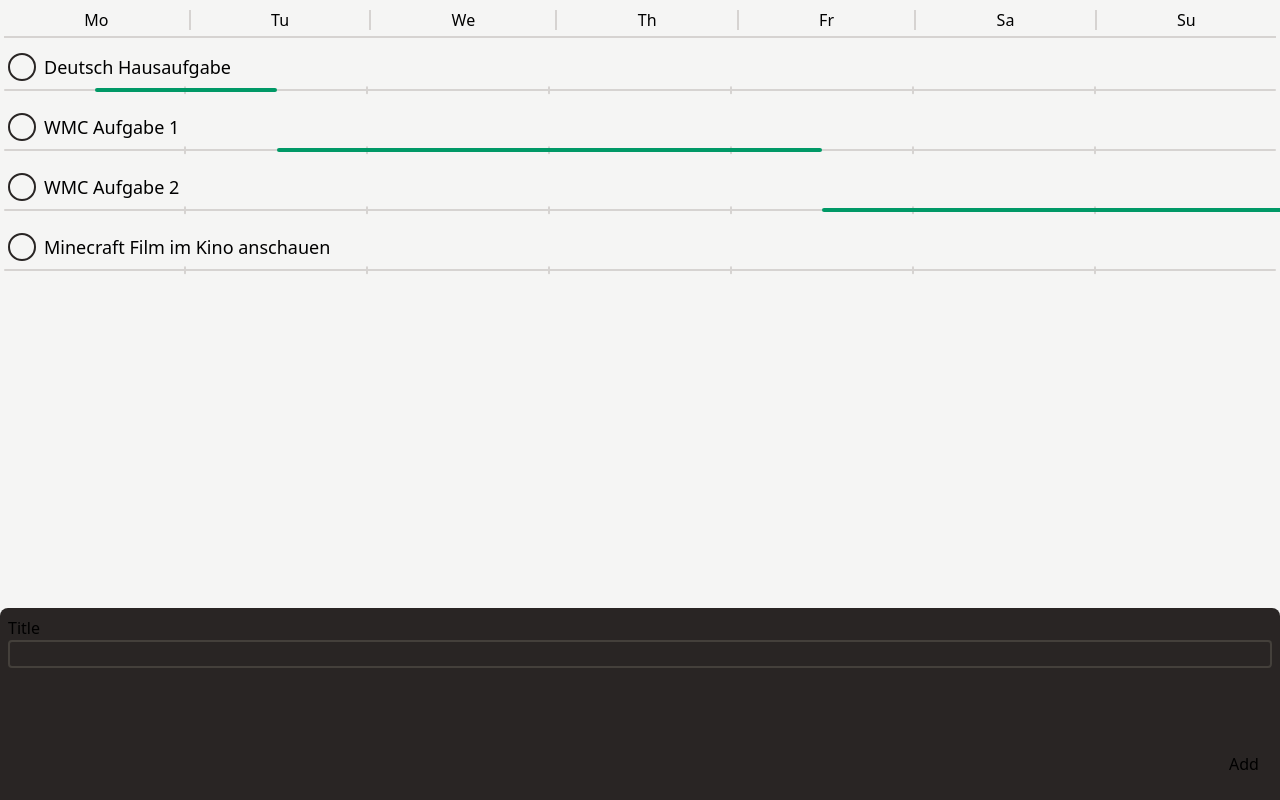
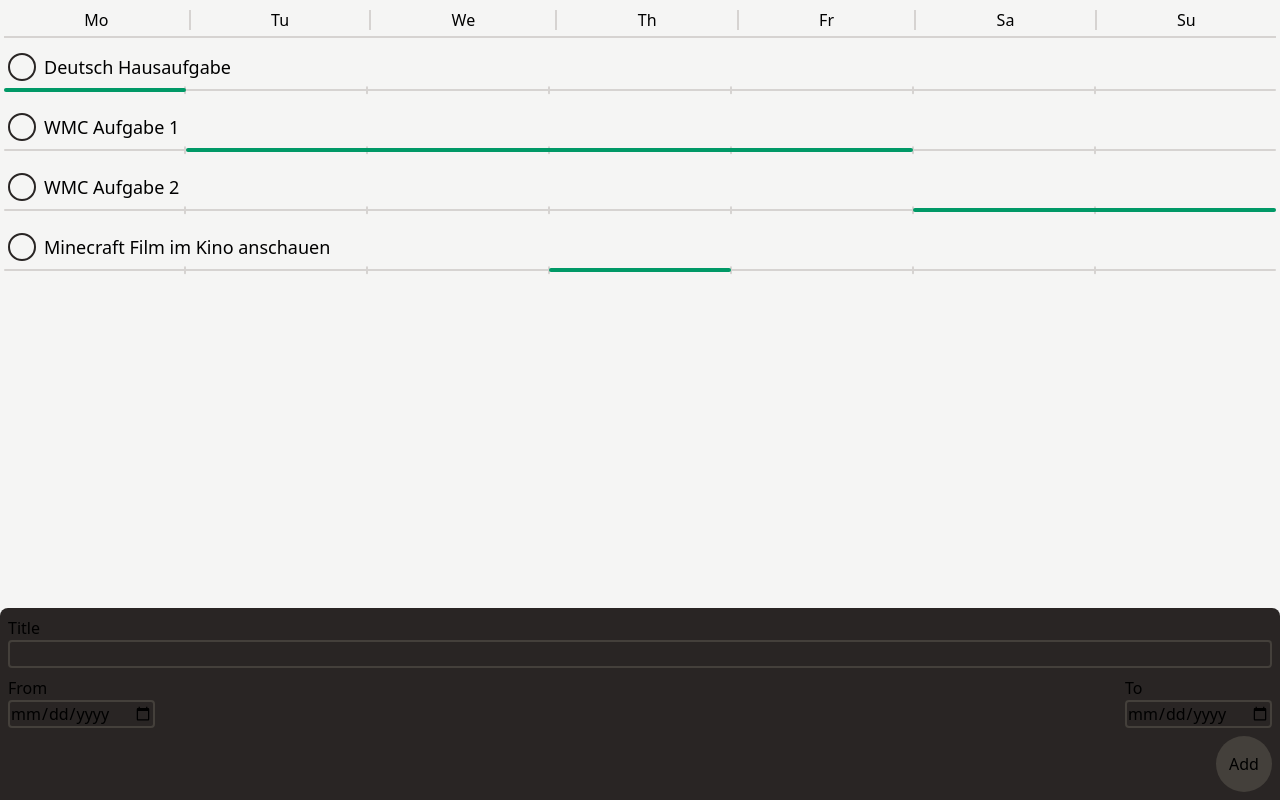
Before and after one commit to ToBinio/task-line, a Nuxt app: page / in a window 1280 px wide. Both pictures are taken after a click on the button "New". Built offline with nearby package versions, Linux system fonts and the light colour scheme.

Commit message:
add date select to NewTodo

```diff
--- a/components/NewTodo.vue
+++ b/components/NewTodo.vue
@@ -1,19 +1,27 @@
 <script setup lang="ts">
 let isOpen = ref(false);
+
 let title = ref("");
+let from = ref("");
+let to = ref("");
 
 let todoStore = useTodoStore();
 
+function isValid(): boolean {
+    return title.value !== "" && from.value !== "" && to.value !== "";
+}
+
 function onAddTodo() {
     isOpen.value = false;
-    if (title.value == "") return;
 
-    todoStore.addTodo(
-        title.value,
-        new Date(),
-        new Date(new Date().getTime() + 1000 * 60 * 60 * 24 * 3),
-    );
+    let fromDate = new Date(from.value);
+    let toDate = new Date(new Date(to.value).getTime() + 24 * 60 * 60 * 1000);
+
+    todoStore.addTodo(title.value, fromDate, toDate);
+
     title.value = "";
+    from.value = "";
+    to.value = "";
 }
 </script>
 <template>
@@ -21,13 +29,35 @@ function onAddTodo() {
         class="absolute rounded-t-lg h-48 -bottom-48 bg-stone-800 w-full transition-all"
         :class="{ 'bottom-0': isOpen }"
     >
-        <div class="flex flex-col m-2">
+        <div class="flex flex-col m-2 gap-2">
+            <div class="flex flex-col">
                 <label for="title"> Title </label>
                 <input
                     v-model="title"
                     id="title"
                     class="border-2 border-stone-700 rounded"
                 />
+            </div>
+            <div class="flex justify-between">
+                <div class="flex flex-col">
+                    <label for="from"> From </label>
+                    <input
+                        v-model="from"
+                        id="from"
+                        class="border-2 border-stone-700 rounded"
+                        type="date"
+                    />
+                </div>
+                <div class="flex flex-col">
+                    <label for="to"> To </label>
+                    <input
+                        v-model="to"
+                        id="to"
+                        class="border-2 border-stone-700 rounded"
+                        type="date"
+                    />
+                </div>
+            </div>
         </div>
     </div>
     <button
@@ -39,7 +69,8 @@ function onAddTodo() {
     </button>
     <button
         v-if="isOpen"
-        class="m-2 h-14 absolute bottom-0 right-0 rounded-full aspect-square dark:bg-stone-600 hover:bg-stone-500"
+        :disabled="!isValid()"
+        class="m-2 h-14 absolute bottom-0 right-0 rounded-full aspect-square dark:bg-stone-600 hover:bg-stone-500 disabled:bg-stone-700"
         @click="onAddTodo"
     >
         Add
--- a/components/Todo.vue
+++ b/components/Todo.vue
@@ -13,14 +13,17 @@ function onCheck() {
 
 let width = computed(() => {
     let timeDiff = props.data.end.getTime() - props.data.start.getTime();
-    let numberOfDays = timeDiff / (24 * 60 * 60 * 1000);
+    let numberOfDays = timeDiff / (24 * 60 * 60 * 1000.0);
     let percentage = numberOfDays / 7.0;
     return percentage;
 });
 
 let offset = computed(() => {
-    let timeDiff = props.data.start.getTime() - new Date().getTime();
-    let numberOfDays = timeDiff / (24 * 60 * 60 * 1000) + 0.5;
+    let now = new Date();
+    now.setHours(0, 0, 0, 0);
+
+    let timeDiff = props.data.start.getTime() - now.getTime();
+    let numberOfDays = timeDiff / (24 * 60 * 60 * 1000.0);
     let percentage = numberOfDays / 7.0;
     return percentage;
 });
--- a/stores/useTodoStore.ts
+++ b/stores/useTodoStore.ts
@@ -6,23 +6,23 @@ export const useTodoStore = defineStore("todos", {
     data: [
       {
         title: "Deutsch Hausaufgabe",
-        start: new Date(),
-        end: new Date(new Date().getTime() + 1000 * 60 * 60 * 24),
+        start: getDateInNDays(0),
+        end: getDateInNDays(1),
       },
       {
         title: "WMC Aufgabe 1",
-        start: new Date(new Date().getTime() + 1000 * 60 * 60 * 24),
-        end: new Date(new Date().getTime() + 1000 * 60 * 60 * 24 * 4),
+        start: getDateInNDays(1),
+        end: getDateInNDays(5),
       },
       {
         title: "WMC Aufgabe 2",
-        start: new Date(new Date().getTime() + 1000 * 60 * 60 * 24 * 4),
-        end: new Date(new Date().getTime() + 1000 * 60 * 60 * 24 * 10),
+        start: getDateInNDays(5),
+        end: getDateInNDays(7),
       },
       {
         title: "Minecraft Film im Kino anschauen",
-        start: new Date(new Date().getTime() + 1000 * 60 * 60 * 24 * 3),
-        end: new Date(new Date().getTime() + 1000 * 60 * 60 * 24 * 3),
+        start: getDateInNDays(3),
+        end: getDateInNDays(4),
       },
     ],
   }),
@@ -33,7 +33,17 @@ export const useTodoStore = defineStore("todos", {
     },
 
     addTodo(title: string, start: Date, end: Date) {
+      start.setHours(0, 0, 0, 0);
+      end.setHours(0, 0, 0, 0);
       this.data.push({ title, start, end });
     },
   },
 });
+
+function getDateInNDays(days: number): Date {
+  var now = new Date();
+  now.setHours(0, 0, 0, 0);
+  let date = new Date(now.getTime() + 1000 * 60 * 60 * 24 * days);
+
+  return date;
+}
```
Lines whose indentation alone changed are shown as unchanged.
